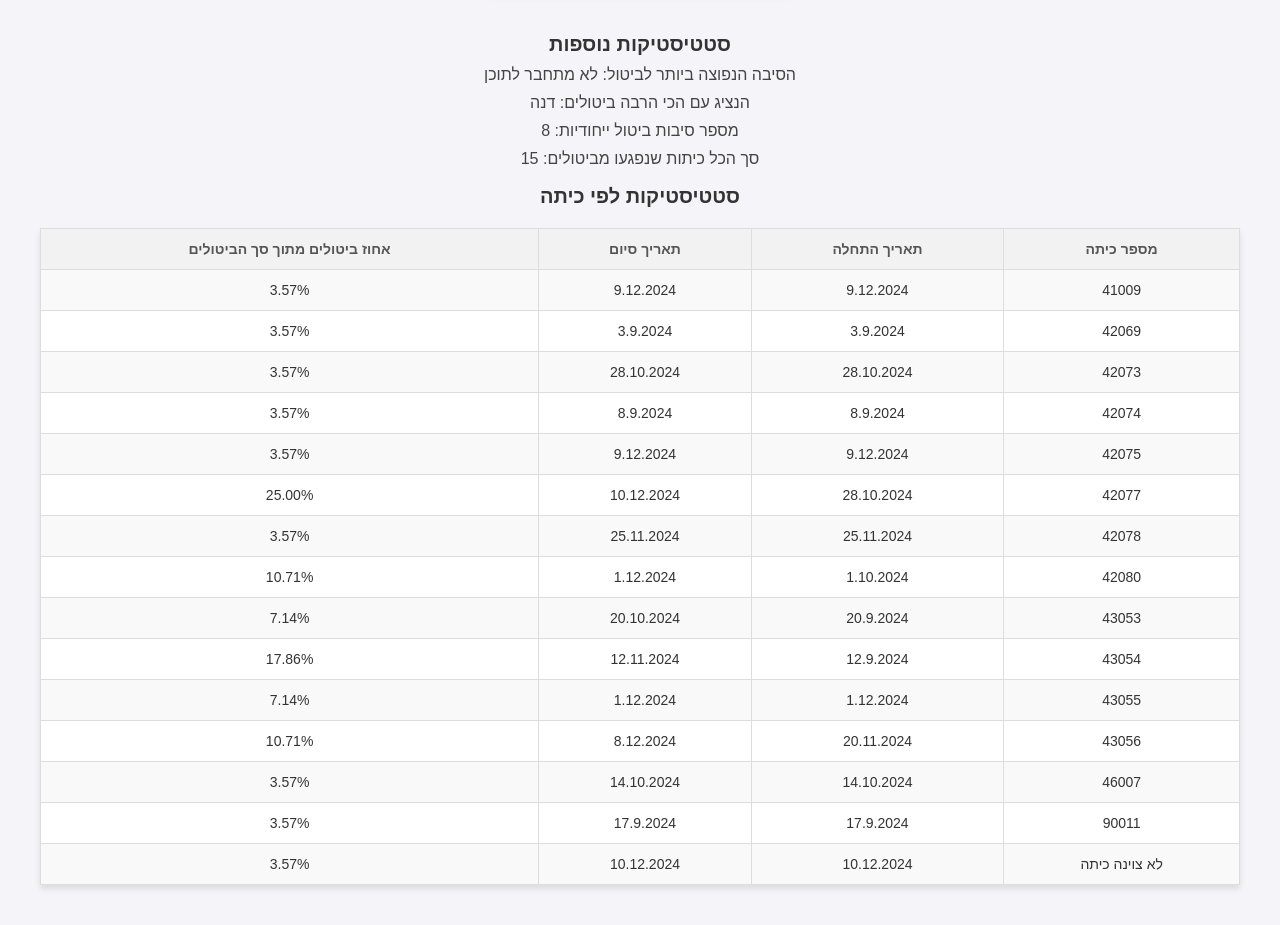
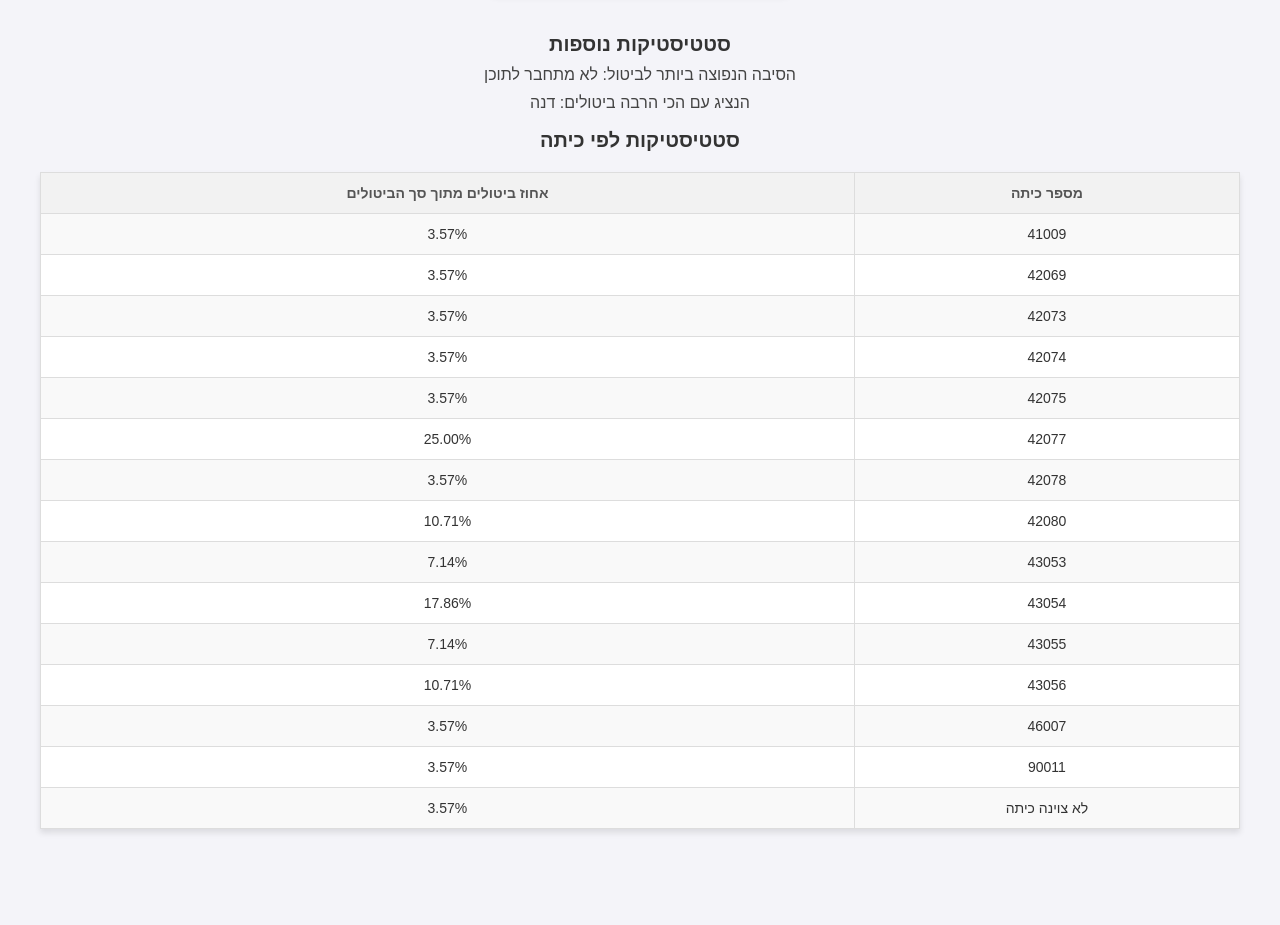
Before and after one commit to matansultanProjects/cancellations, a plain HTML site: page index.html in a window 1280 px wide. Shown: the part 3580-4505 px from the top of the page. After the commit the page ends 4449 px from the top, so only its background shows below. Drawn offline with nearby package versions, Linux system fonts and the light colour scheme.

Commit message:
Update index.html

```diff
--- a/index.html
+++ b/index.html
@@ -135,8 +135,7 @@
       <thead>
         <tr>
           <th>מספר כיתה</th>
-          <th>תאריך התחלה</th>
-          <th>תאריך סיום</th>
+
           <th>אחוז ביטולים מתוך סך הביטולים</th>
         </tr>
       </thead>
@@ -226,8 +225,6 @@ const topRepresentative = Object.keys(representativesCount).reduce((a, b) => rep
 // הצגת סטטיסטיקות נוספות
 document.getElementById('topReason').textContent = `הסיבה הנפוצה ביותר לביטול: ${topReason}`;
 document.getElementById('topRepresentative').textContent = `הנציג עם הכי הרבה ביטולים: ${topRepresentative}`;
-document.getElementById('uniqueReasons').textContent = `מספר סיבות ביטול ייחודיות: ${uniqueReasons}`;
-document.getElementById('totalClasses').textContent = `סך הכל כיתות שנפגעו מביטולים: ${classesAffected.size}`;
 
 // סטטיסטיקות לפי כיתה
 const classStats = cancellations.reduce((acc, curr) => {
@@ -253,8 +250,7 @@ Object.entries(classStats).forEach(([classNumber, stats]) => {
     const row = document.createElement('tr');
     row.innerHTML = `
         <td>${classNumber}</td>
-        <td>${stats.startDate.toLocaleDateString('he-IL')}</td>
-        <td>${stats.endDate.toLocaleDateString('he-IL')}</td>
+
         <td>${((stats.count / totalCancellations) * 100).toFixed(2)}%</td>
     `;
     classDateRangeTable.appendChild(row);
```
